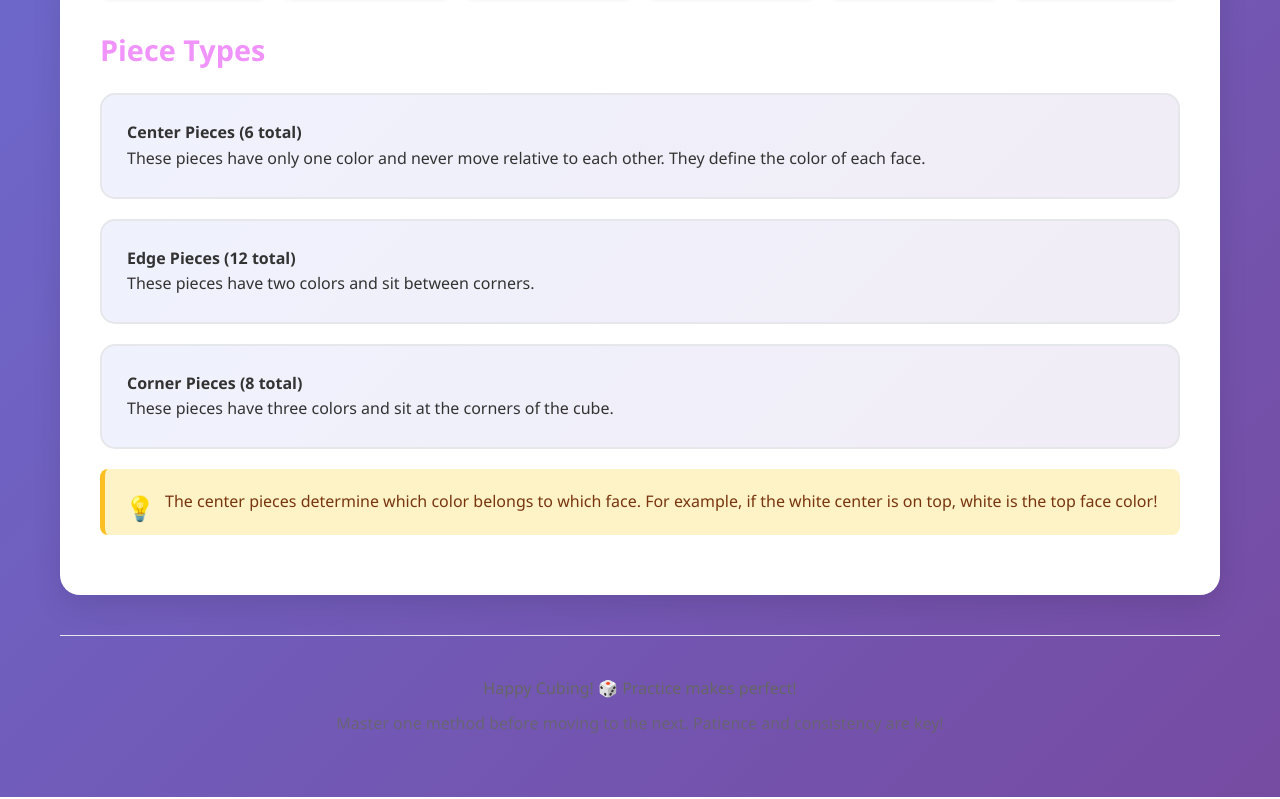
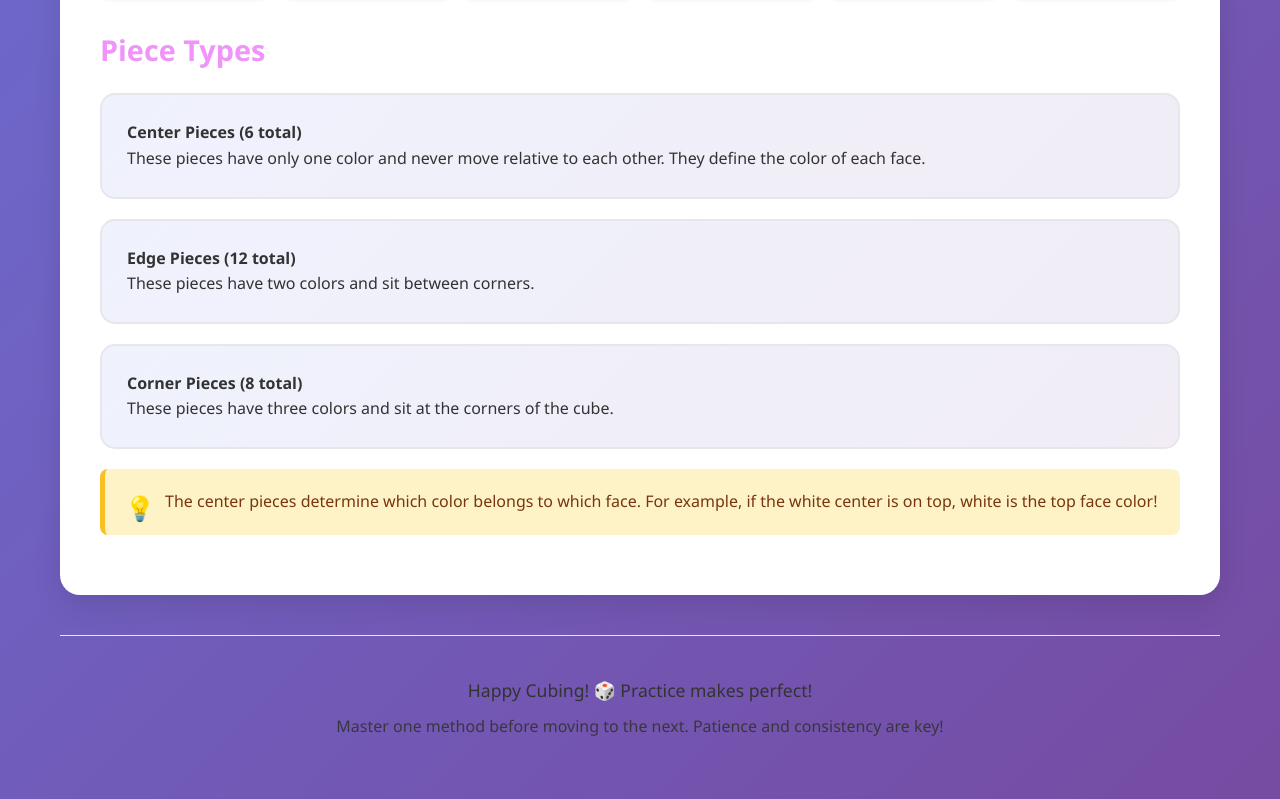
Before and after one commit to LucasPorter222/Rubik-s-Cube-Mastery, a plain HTML site: page index.html in a window 1280 px wide. Shown: the part 1659-2458 px from the top of the page. Drawn offline with Linux system fonts and the light colour scheme.

Commit message:
Improve styles for tagline and footer elements
Updated footer and tagline styles for better visibility and color consistency.

```diff
--- a/index.html
+++ b/index.html
@@ -140,9 +140,10 @@
         .tagline {
             font-size: 1.3em;
             opacity: 0.95;
-            color: var(--text-secondary);
+            color: var(--text-primary); /* Changed from var(--text-secondary) */
             max-width: 600px;
             margin: 0 auto;
+            font-weight: 500; /* Added for better visibility */
         }
 
         /* Timer Section */
@@ -526,6 +527,20 @@
             color: var(--text-secondary);
             margin-top: 40px;
             border-top: 1px solid var(--border);
+        }
+
+        footer p:first-child {
+            color: var(--text-primary); /* Changed from default footer color */
+            font-weight: 500;
+            margin-bottom: 10px;
+            font-size: 1.1em;
+        }
+
+        footer p:last-child {
+            opacity: 0.9; /* Increased from 0.8 */
+            color: var(--text-primary); /* Brighter color */
+            margin-top: 10px;
+            font-size: 1em;
         }
 
         .progress-indicator {
@@ -1166,7 +1181,7 @@
 
         <footer>
             <p>Happy Cubing! 🎲 Practice makes perfect!</p>
-            <p style="opacity: 0.8; margin-top: 10px;">Master one method before moving to the next. Patience and consistency are key!</p>
+            <p>Master one method before moving to the next. Patience and consistency are key!</p>
         </footer>
     </div>
 
```
